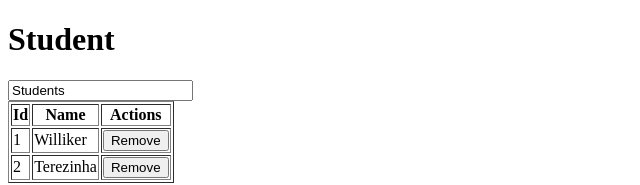
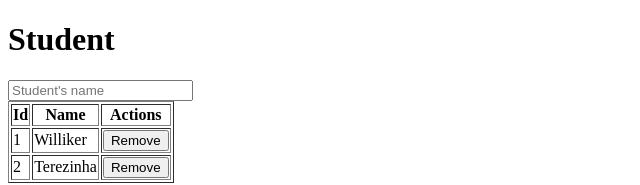
Before and after one commit to willikercarmo/ProjectSchoolVueJs, a Vue app: page / in a window 1280 px wide. Shown: the top 185 px of the page, without its empty margins (0-640 px from the left). Built offline with nearby package versions, Linux system fonts and the light colour scheme.

Commit message:
Add Student Method

```diff
--- a/src/components/Students.vue
+++ b/src/components/Students.vue
@@ -1,7 +1,8 @@
 <template>
   <div>
     <h1>{{ title }}</h1>
-    <input type="text" placeholder="Student's name" v-model="name" />
+    <input type="text" placeholder="Student's name" v-model="name"
+    v-on:keyup.enter="addStudent()" />
 
     <table border="1px">
       <thead>
@@ -31,14 +32,23 @@
 
 <script>
 export default {
-  name: "Students",
   data() {
     return {
       title: "Student",
-      name: "Students",
+      name: "",
+      students: [],
     };
   },
   props: {},
+  methods: {
+    addStudent() {
+      this.students.push(this.name);
+      this.students.forEach(student => {
+        console.log(student);
+        console.log("---------------");
+      });
+    },
+  },
 };
 </script>
 
```
